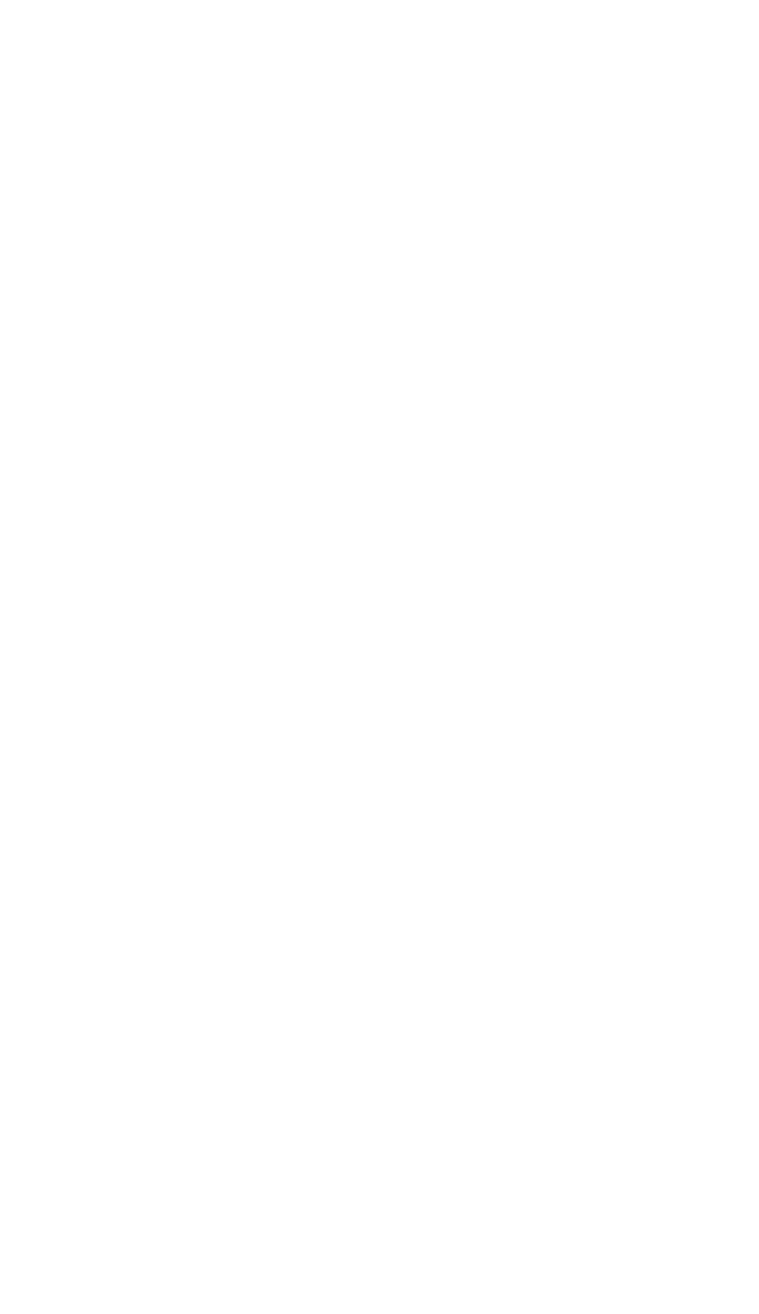
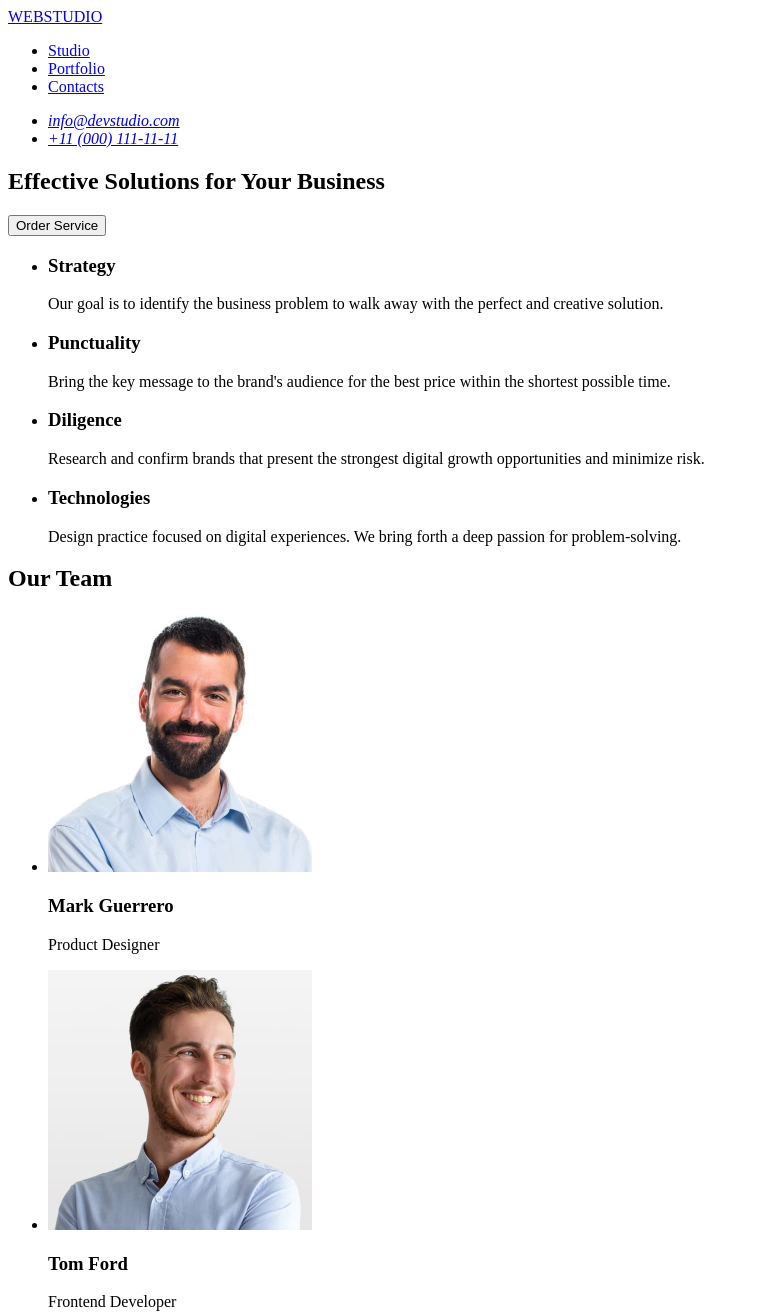
Before and after one commit to Dmytro23Prylypko/goit-markup-hw-01, a plain HTML site: page index.html in a window 1280 px wide. Shown: the top 1314 px of the page, without its empty margins (0-759 px from the left). Before the commit the page ends 800 px from the top, so only its background shows below. Drawn offline with Linux system fonts and the light colour scheme.

Commit message:
add markup in index.html

```diff
--- a/index.html
+++ b/index.html
@@ -1,11 +1,117 @@
 <!DOCTYPE html>
 <html lang="en">
-<head>
-  <meta charset="UTF-8">
-  <meta name="viewport" content="width=device-width, initial-scale=1.0">
-  <title>Document</title>
-</head>
-<body>
-
-</body>
+  <head>
+    <meta charset="utf-8" />
+    <meta name="viewport" content="width=device-width, initial-scale=1.0" />
+    <meta name="description" content="Landing page of WEBSTUDIO" />
+    <title>Webstudio</title>
+  </head>
+  <body>
+    <header>
+      <nav>
+        <a href="#">WEBSTUDIO</a>
+        <ul>
+          <li><a href="#">Studio</a></li>
+          <li><a href="#">Portfolio</a></li>
+          <li><a href="#">Contacts</a></li>
+        </ul>
+        <address>
+          <ul>
+            <li><a href="mailto:info@devstudio.com">info@devstudio.com</a></li>
+            <li><a href="tel:+11(000)111-11-11">+11 (000) 111-11-11</a></li>
+          </ul>
+        </address>
+      </nav>
+    </header>
+    <main>
+      <section>
+        <h1>Effective Solutions for Your Business</h1>
+        <button type="button">Order Service</button>
+      </section>
+      <section>
+        <ul>
+          <li>
+            <h3>Strategy</h3>
+            <p>
+              Our goal is to identify the business problem to walk away with the
+              perfect and creative solution.
+            </p>
+          </li>
+          <li>
+            <h3>Punctuality</h3>
+            <p>
+              Bring the key message to the brand's audience for the best price
+              within the shortest possible time.
+            </p>
+          </li>
+          <li>
+            <h3>Diligence</h3>
+            <p>
+              Research and confirm brands that present the strongest digital
+              growth opportunities and minimize risk.
+            </p>
+          </li>
+          <li>
+            <h3>Technologies</h3>
+            <p>
+              Design practice focused on digital experiences. We bring forth a
+              deep passion for problem-solving.
+            </p>
+          </li>
+        </ul>
+      </section>
+      <section>
+        <h2>Our Team</h2>
+        <ul>
+          <li>
+            <img
+              src="./images/mark-guerrero.jpg"
+              alt="Photo of a man"
+              width="264"
+              height="260"
+            />
+            <h3>Mark Guerrero</h3>
+            <p>Product Designer</p>
+          </li>
+          <li>
+            <img
+              src="./images/tom-ford.jpg"
+              alt="Photo of a man"
+              width="264"
+              height="260"
+            />
+            <h3>Tom Ford</h3>
+            <p>Frontend Developer</p>
+          </li>
+          <li>
+            <img
+              src="./images/camila-garcia.jpg"
+              alt="Photo of a woman"
+              width="264"
+              height="260"
+            />
+            <h3>Camila Garcia</h3>
+            <p>Marketing</p>
+          </li>
+          <li>
+            <img
+              src="./images/daniel-wilson.jpg"
+              alt="Photo of a man"
+              width="264"
+              height="260"
+            />
+            <h3>Daniel Wilson</h3>
+            <p>UI Designer</p>
+          </li>
+        </ul>
+      </section>
+    </main>
+    <footer>
+      <a href="#">WEBSTUDIO</a>
+      <p>
+        Increase the flow of customers and sales for your business with digital
+        marketing & growth solutions.
+      </p>
+    </footer>
+  </body>
 </html>
```
Also changed, not shown: images/camila-garcia.jpg (added), images/daniel-wilson.jpg (added), images/mark-guerrero.jpg (added), images/tom-ford.jpg (added).
